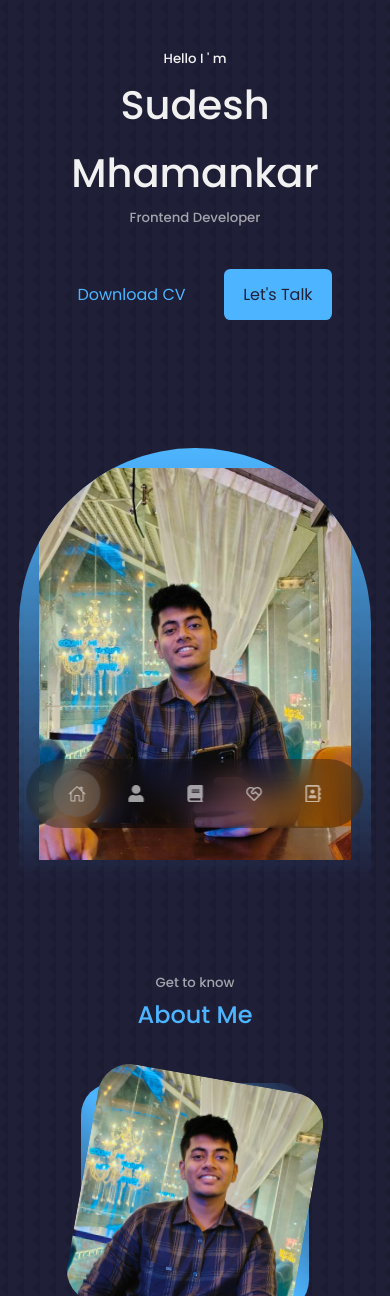
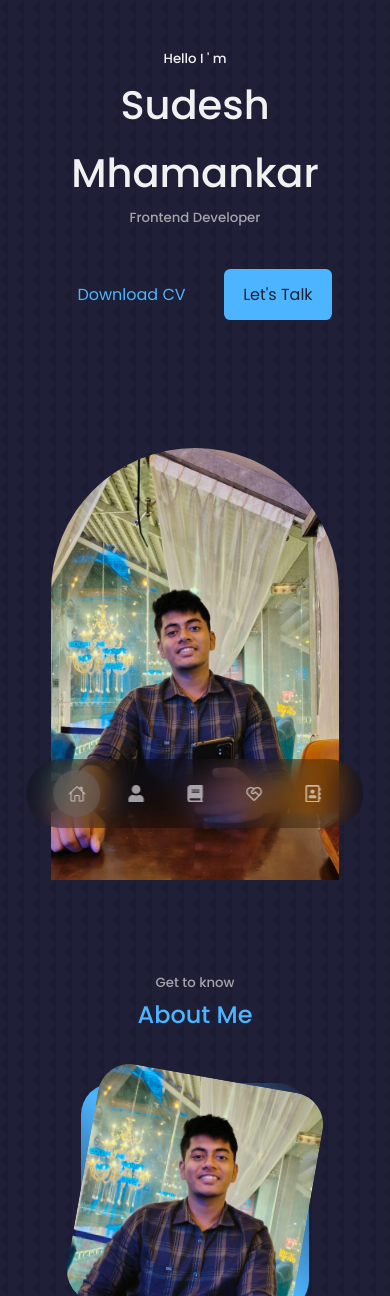
Before and after one commit to Sudesh1502/Project-Portfolio, a React (Vite) app: page / in a window 390 px wide. Shown: the top 1296 px of the page. Built offline with nearby package versions, Linux system fonts and the light colour scheme.

Commit message:
modified

```diff
--- a/src/components/header/header.css
+++ b/src/components/header/header.css
@@ -109,6 +109,8 @@ header{
         display: none;
     }
     .me{
-        padding: 20px;
+        width: 18rem;
+        height: 27rem;
+        left: calc(50% - 9rem);
     }
 }
```
